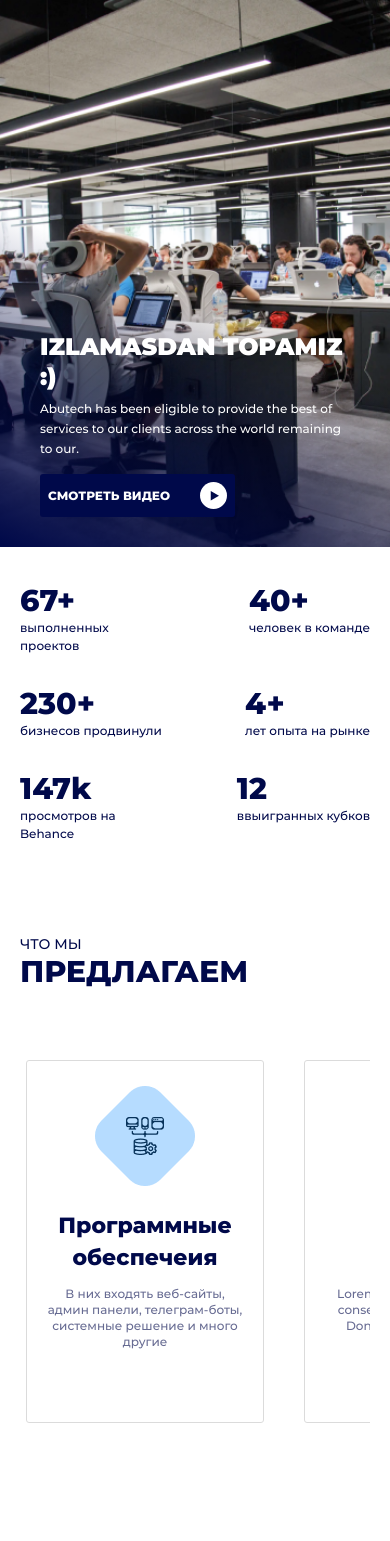
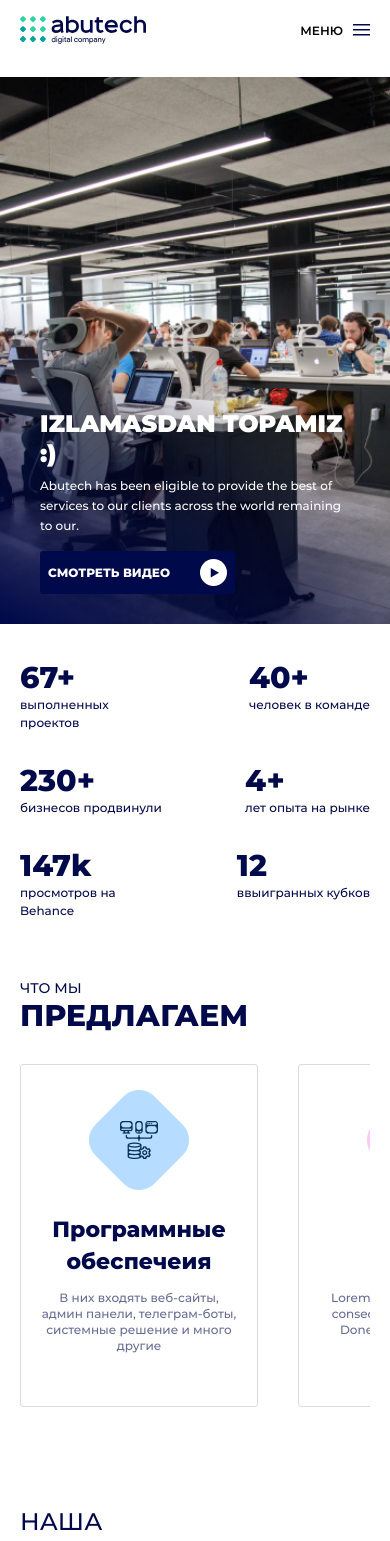
Before and after one commit to abutechuz/abutechuz-front, a React (Create React App) app: page / in a window 390 px wide. Shown: the top 1541 px of the page. Built offline with nearby package versions, Linux system fonts and the light colour scheme.

Commit message:
Site header fixed added responsive and hamburger

```diff
--- a/src/App.js
+++ b/src/App.js
@@ -10,10 +10,10 @@ import Articles from './screens/ARTICLES/Articles.js'
 function App() {
 	return (
 		<>
-            {/* <Header /> */}
+			<Header />
 			<main>
 				<Switch>
-                    <Route path='/' component={Home} exact/>
+					<Route path='/' component={Home} exact />
 					<Route path='/form' component={Form} exact />
 					<Route path='/articles' component={Articles} exact />
 					<Route path='/single-blog' component={SingleBlog} exact />
--- a/src/App.scss
+++ b/src/App.scss
@@ -165,56 +165,9 @@
 	font-family: 'Bebas Neue';
 	font-style: normal;
 	font-weight: 400;
-	src:
-		 url('./assets/fonts/bebas-neue-v2-latin-regular.woff2') format('woff2'), /* Chrome 26+, Opera 23+, Firefox 39+ */
-		 url('./assets/fonts/bebas-neue-v2-latin-regular.woff') format('woff'); /* Chrome 6+, Firefox 3.6+, IE 9+, Safari 5.1+ */
-  }
-
-html {
-	height: 100%;
-	box-sizing: border-box;
-}
-
-*,
-*::before,
-*::after {
-	box-sizing: inherit;
-	scroll-behavior: smooth;
-}
-
-.visually-hidden {
-	position: absolute;
-	width: 1px;
-	height: 1px;
-	margin: -1px;
-	border: 0;
-	padding: 0;
-	clip: rect(0 0 0 0);
-	overflow: hidden;
-}
-
-body {
-	height: 100%;
-	font-family: 'Montserrat', 'Calibri', 'sans-serif';
-	font-size: 16px;
-	line-height: 1.5;
-	margin: 0;
-	padding: 0;
-}
-
-#root {
-	height: 100%;
-	display: flex;
-	flex-direction: column;
-}
-
-img {
-	max-width: 100%;
-	height: auto;
-}
-
-main {
-	flex-grow: 1;
+	src: url('./assets/fonts/bebas-neue-v2-latin-regular.woff2') format('woff2'),
+		/* Chrome 26+, Opera 23+, Firefox 39+ */
+			url('./assets/fonts/bebas-neue-v2-latin-regular.woff') format('woff'); /* Chrome 6+, Firefox 3.6+, IE 9+, Safari 5.1+ */
 }
 
 /* normalize.css v8.0.1 | MIT License | github.com/necolas/normalize.css */
@@ -364,3 +317,52 @@ template {
 [hidden] {
 	display: none;
 }
+
+html {
+	height: 100%;
+	box-sizing: border-box;
+}
+
+*,
+*::before,
+*::after {
+	box-sizing: inherit;
+	scroll-behavior: smooth;
+}
+
+.visually-hidden {
+	position: absolute;
+	width: 1px;
+	height: 1px;
+	margin: -1px;
+	border: 0;
+	padding: 0;
+	clip: rect(0 0 0 0);
+	overflow: hidden;
+}
+
+body {
+	height: 100%;
+	font-family: 'Montserrat', 'Calibri', 'sans-serif';
+	font-size: 16px;
+	line-height: 1.5;
+	margin: 0;
+	padding: 0;
+	position: relative;
+	margin-top: 77px;
+}
+
+#root {
+	height: 100%;
+	display: flex;
+	flex-direction: column;
+}
+
+img {
+	max-width: 100%;
+	height: auto;
+}
+
+main {
+	flex-grow: 1;
+}
--- a/src/components/Header/Header.js
+++ b/src/components/Header/Header.js
@@ -8,10 +8,12 @@ import PhoneCall from '../Lib/Svg/PhoneCall'
 import Hamburger from '../Lib/Svg/Hamburger'
 
 function Header() {
+	const elHumburger = React.useRef()
+
 	return (
 		<header className='site-header'>
 			<Container>
-				<div className='site-header__wrapper'>
+				<div className='site-header__wrapper' ref={elHumburger}>
 					<NavLink className='logo' to='/'>
 						<LogoImg className='logo__img' />
 					</NavLink>
@@ -37,6 +39,45 @@ function Header() {
 							ОСТАВИТЬ ЗАЯВКУ
 						</Link>
 					</div>
+
+					<div className='site-header__background-effect'></div>
+
+					<button
+						className='site-header__hamburger'
+						onClick={() =>
+							elHumburger.current.classList.toggle(
+								'site-header__menu-list-open'
+							)
+						}>
+						МЕНЮ
+						<Hamburger className='hamburger__icon' />
+					</button>
+
+					<ul className='site-header__menu-list'>
+						<li className='site-header__menu-item'>
+							<Link className='site-header__menu-link'>Главная</Link>
+						</li>
+
+						<li className='site-header__menu-item'>
+							<Link className='site-header__menu-link'>О нас</Link>
+						</li>
+
+						<li className='site-header__menu-item'>
+							<Link className='site-header__menu-link'>Сервисы</Link>
+						</li>
+
+						<li className='site-header__menu-item'>
+							<Link className='site-header__menu-link'>Ресурсы</Link>
+						</li>
+
+						<li className='site-header__menu-item'>
+							<Link className='site-header__menu-link'>Проекты</Link>
+						</li>
+
+						<li className='site-header__menu-item'>
+							<Link className='site-header__menu-link'>Контакты</Link>
+						</li>
+					</ul>
 				</div>
 			</Container>
 		</header>
--- a/src/components/Header/Header.scss
+++ b/src/components/Header/Header.scss
@@ -1,8 +1,13 @@
 .site-header {
+	position: fixed;
+	top: 0;
+	left: 0;
+	width: 100%;
 	padding-top: 16px;
 	padding-bottom: 16px;
 	white-space: nowrap;
-	display: none;
+	background-color: #fff;
+	z-index: 9999999999;
 }
 
 .logo {
@@ -27,6 +32,7 @@
 .site-header__wrapper {
 	display: flex;
 	align-items: center;
+	position: relative;
 }
 
 .site-header__features {
@@ -88,7 +94,7 @@
 /* Request Button */
 .site-header__request-button {
 	padding: 15px 30px;
-	margin-left: 35px;
+	margin-left: 30px;
 	text-decoration: none;
 	font-weight: bold;
 	font-size: 12px;
@@ -108,3 +114,91 @@
 .site-header__request-button:active {
 	opacity: 0.6;
 }
+
+/* Hamburger */
+.site-header__hamburger {
+	display: flex;
+	position: relative;
+	align-items: center;
+	margin-left: 35px;
+	border: none;
+	background-color: transparent;
+	padding: 0;
+	cursor: pointer;
+	font-weight: 600;
+	font-size: 12px;
+	line-height: 15px;
+	z-index: 9999;
+}
+
+.hamburger__icon {
+	margin-left: 10px;
+}
+
+.site-header__menu-list {
+	display: none;
+	padding: 0;
+	margin: 0;
+	list-style: none;
+}
+
+.site-header__menu-list-open .site-header__menu-list {
+	display: flex;
+	flex-direction: column;
+	position: fixed;
+
+	top: 0;
+	right: 50%;
+	transform: translateX(calc(50% + 510px));
+	padding: 150px 90px;
+	background-color: #fff;
+	// max-width: 512px;
+	width: 40%;
+	height: 100vh;
+	z-index: 999;
+}
+
+.site-header__menu-item + .site-header__menu-item {
+	margin-top: 33px;
+}
+
+.site-header__menu-link {
+	text-decoration: none;
+	font-weight: bold;
+	font-size: 20px;
+	line-height: 24px;
+	color: #00094a;
+	transition: color 0.3s ease, opacity 0.3s ease;
+
+	&:hover {
+		color: #06a39c;
+	}
+
+	&:active {
+		opacity: 0.6;
+	}
+}
+
+.site-header__background-effect {
+	display: none;
+}
+
+.site-header__menu-list-open .site-header__background-effect {
+	display: block;
+	position: fixed;
+	top: 0;
+	left: 0;
+	width: 100vw;
+	height: 100vh;
+	background-color: rgba(0, 0, 0, 0.1);
+}
+
+@media screen and (max-width: 725px) {
+	.site-header__features {
+		display: none;
+	}
+
+	.site-header__hamburger {
+		margin-left: auto;
+	}
+}
--- a/src/components/Hero/Hero.scss
+++ b/src/components/Hero/Hero.scss
@@ -51,6 +51,7 @@
 	text-transform: uppercase;
 	color: #ffffff;
 	transition: background-color 0.3s ease;
+	cursor: pointer;
 }
 
 .hero__watch-video:hover {
--- a/src/components/Services/Services.scss
+++ b/src/components/Services/Services.scss
@@ -132,7 +132,7 @@
 	}
 
 	.services__link {
-		padding: 25px 20px 30px;
+		padding: 25px 20px 25px;
 	}
 
 	.services__heading {
@@ -140,6 +140,7 @@
 		flex-direction: column;
 		font-size: 14px;
 		line-height: 17px;
+		margin-bottom: 30px;
 	}
 
 	.services__heading-highlighted {
@@ -153,12 +154,15 @@
 		overflow-x: auto;
 	}
 
+	.services__desc {
+		margin-bottom: 15px;
+	}
+
 	.services__list {
 		flex-wrap: nowrap;
-		width: 480px;
 		overflow-x: scroll;
-		margin: 0 auto;
-		padding-left: 820px;
+		margin: -20px;
+		justify-content: space-between;
 	}
 
 	.services__item {
--- a/src/components/Statistics/Statistics.scss
+++ b/src/components/Statistics/Statistics.scss
@@ -41,16 +41,22 @@
 @media screen and (max-width: 956px) {
 	.statistics__wrapper {
 		padding-top: 35px;
-		padding-bottom: 63px;
+		padding-bottom: 30px;
 	}
 
 	.statistics__list {
-		justify-content: space-between;
+		justify-content: center;
 		margin: -15px;
 	}
 
 	.statistics__item {
 		margin: 15px;
+	}
+}
+
+@media screen and (max-width: 507px) {
+	.statistics__list {
+		justify-content: space-between;
 	}
 }
 
```
Lines whose indentation alone changed are shown as unchanged.
